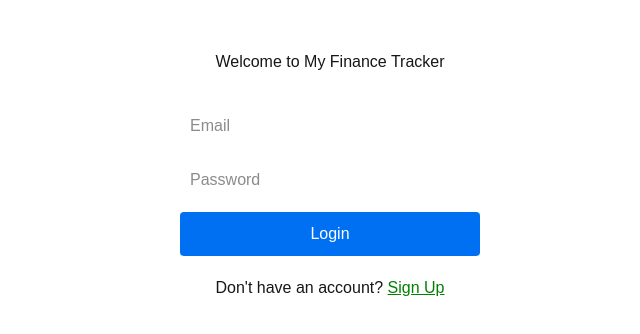
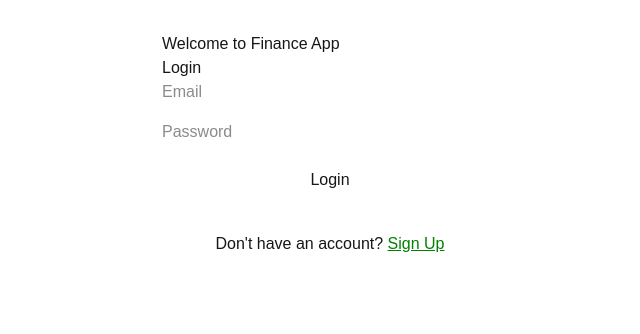
Before and after one commit to meegossh/my-finance-tracker, a Next.js app: page / in a window 1280 px wide. Shown: the top 334 px of the page, without its empty margins (310-950 px from the left). Built offline with nearby package versions, Linux system fonts and the light colour scheme.

Commit message:
seems to work 1.0

```diff
--- a/app/page.tsx
+++ b/app/page.tsx
@@ -1,63 +1,62 @@
 'use client';
 
-import { useState } from 'react';
-import Link from 'next/link';
+import React, { useState } from 'react';
 
-export default function Home() {
+export default function HomePage() {
   const [email, setEmail] = useState('');
   const [password, setPassword] = useState('');
   const [message, setMessage] = useState('');
 
   const handleLogin = async () => {
+    setMessage('');
     try {
-      const response = await fetch('/api/login', { // adjust if you have direct Supabase client here
+      const res = await fetch('/api/login', {
         method: 'POST',
         headers: { 'Content-Type': 'application/json' },
         body: JSON.stringify({ email, password }),
       });
-
-      if (!response.ok) throw new Error('Login failed');
-
+      if (!res.ok) {
+        throw new Error('Login failed');
+      }
       setMessage('Login successful!');
     } catch (err) {
-      setMessage('An unexpected error occurred.');
+      setMessage('An error occurred during login.');
     }
   };
 
   return (
-    <main style={{ display: 'flex', flexDirection: 'column', alignItems: 'center', marginTop: '50px' }}>
-      <h1>Welcome to My Finance Tracker</h1>
+    <div style={{ padding: '2rem', maxWidth: '400px', margin: '0 auto' }}>
+      <h1>Welcome to Finance App</h1>
 
-      <div style={{ marginTop: '30px', display: 'flex', flexDirection: 'column', width: '300px' }}>
+      <h2>Login</h2>
       <input
         type="email"
         placeholder="Email"
         value={email}
-          onChange={(e) => setEmail(e.target.value)}
-          style={{ padding: '10px', marginBottom: '10px' }}
+        onChange={e => setEmail(e.target.value)}
+        style={{ display: 'block', width: '100%', marginBottom: '1rem' }}
       />
       <input
         type="password"
         placeholder="Password"
         value={password}
-          onChange={(e) => setPassword(e.target.value)}
-          style={{ padding: '10px', marginBottom: '10px' }}
+        onChange={e => setPassword(e.target.value)}
+        style={{ display: 'block', width: '100%', marginBottom: '1rem' }}
       />
-        <button
-          onClick={handleLogin}
-          style={{ padding: '10px', background: '#0070f3', color: 'white', border: 'none', borderRadius: '4px' }}
-        >
+      <button onClick={handleLogin} style={{ width: '100%', padding: '0.5rem' }}>
         Login
       </button>
-        {message && <p style={{ color: 'red', marginTop: '10px' }}>{message}</p>}
+
+      {message && (
+        <p style={{ color: 'red', marginTop: '1rem' }}>{message}</p>
+      )}
+
+      <div style={{ marginTop: '2rem', textAlign: 'center' }}>
+        <span>Don't have an account? </span>
+        <a href="/auth" style={{ color: 'green', textDecoration: 'underline' }}>
+          Sign Up
+        </a>
       </div>
-
-      <div style={{ marginTop: '20px' }}>
-        <span>Don't have an account? </span>
-        <Link href="/signup" style={{ color: 'green', textDecoration: 'underline' }}>
-          Sign Up
-        </Link>
     </div>
-    </main>
   );
 }
```
Also changed, not shown: 2 other files (tests, documents, lock files or other folders). Lines whose indentation alone changed are shown as unchanged.
